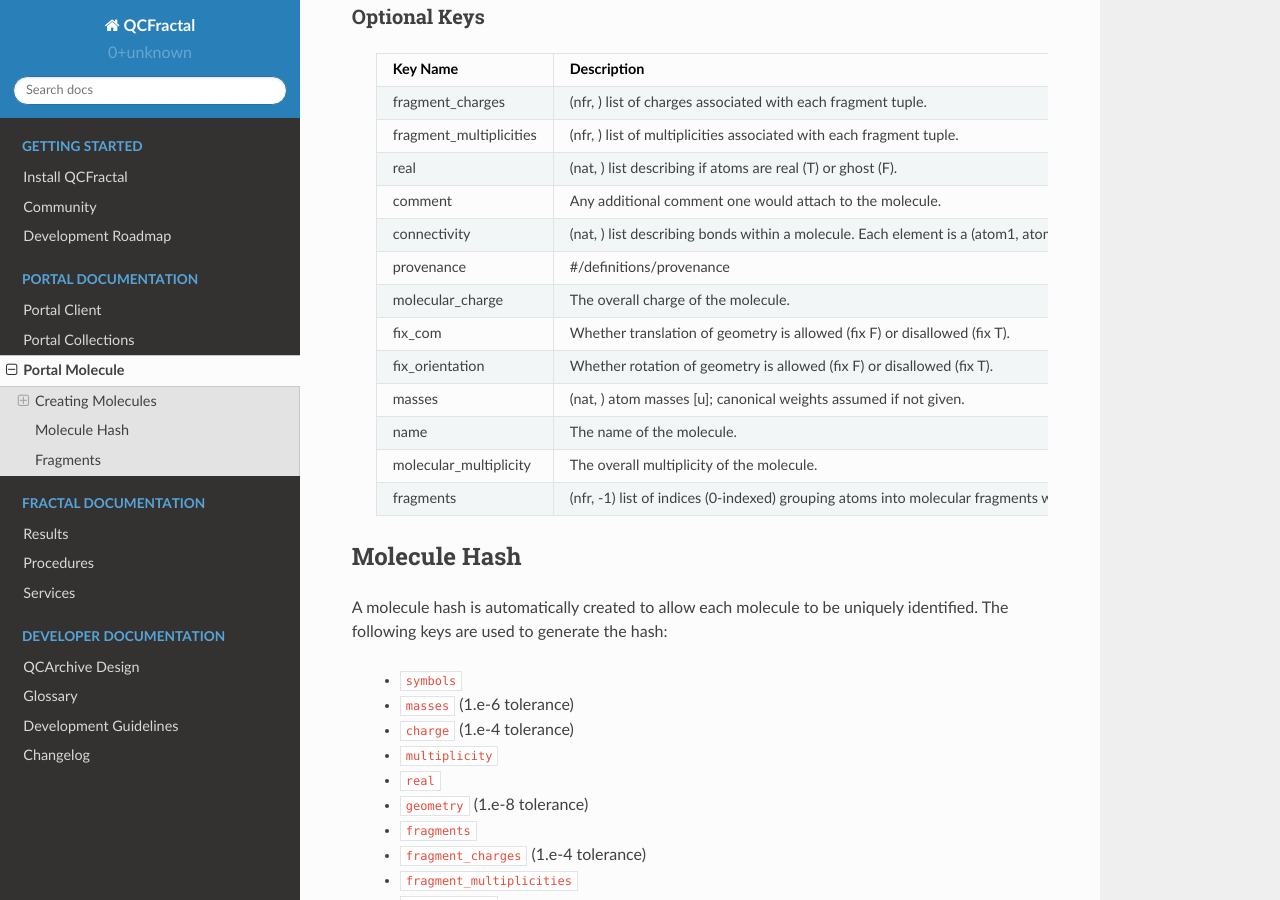
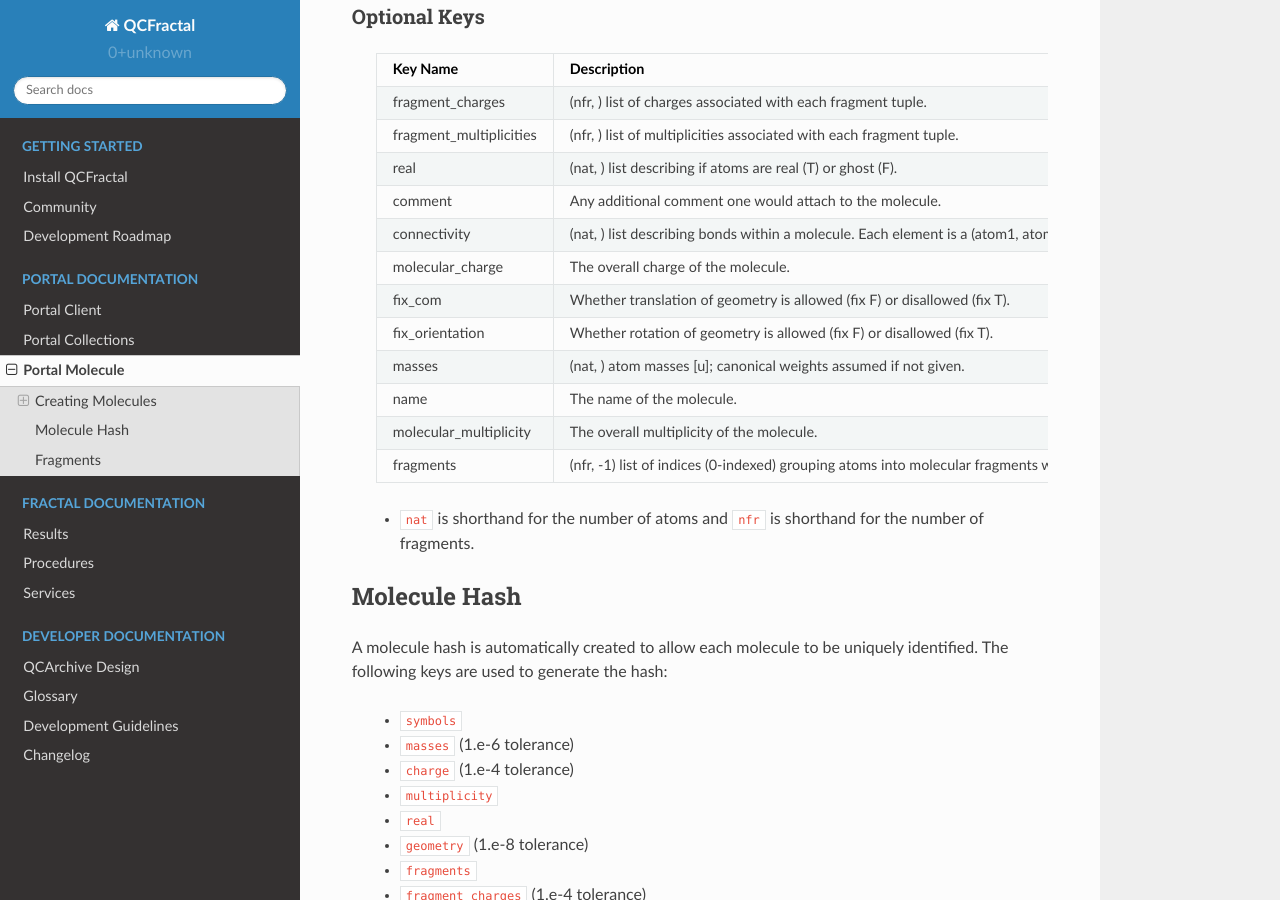
Before and after one commit to MolSSI/QCFractal, a Sphinx documentation site: the page built from docs/source/portal-molecule.rst, in a window 1280 px wide and 900 px high, scrolled down 872 px. Built offline with Sphinx 7.4.7 and the Read the Docs theme 2.0.0, drawn with Linux system fonts in a browser that asks for light colours.

Commit message:
Feedback: Minor changes based on feedback in #65.

```diff
--- a/docs/source/collection-dataset.rst
+++ b/docs/source/collection-dataset.rst
@@ -26,6 +26,8 @@ New reactions can be added by providing the linear combination of molecules
 required to compute the desired quantity. When the Dataset is queried these
 linear combinations area automatically combined for the caller.
 
+.. code-block:: python
+
     ds = ptl.collections.Dataset("Atomization Energies", dtype="ie")
 
     N2 = ptl.Molecule("""
@@ -44,6 +46,8 @@ linear combinations area automatically combined for the caller.
 
 A given reaction can be examined by using the ``get_rxn`` function. We store
 the ``molecule_hash`` followed by the coefficient.
+
+.. code-block:: python
 
     json.dumps(ds.get_rxn("Nitrogen Molecule"), indent=2)
     {
--- a/docs/source/portal-molecule.rst
+++ b/docs/source/portal-molecule.rst
@@ -53,8 +53,6 @@ Optional Keys
    +-----------------------------------------------+--------------------------------------------------------------------------------------------------------------------------+-----------------------------+
    | connectivity                                  | (nat, ) list describing bonds within a molecule. Each element is a (atom1, atom2, order) tuple.                          | array[array]                |
    +-----------------------------------------------+--------------------------------------------------------------------------------------------------------------------------+-----------------------------+
-   | provenance                                    | #/definitions/provenance                                                                                                 | object                      |
-   +-----------------------------------------------+--------------------------------------------------------------------------------------------------------------------------+-----------------------------+
    | molecular_charge                              | The overall charge of the molecule.                                                                                      | number                      |
    +-----------------------------------------------+--------------------------------------------------------------------------------------------------------------------------+-----------------------------+
    | fix_com                                       | Whether translation of geometry is allowed (fix F) or disallowed (fix T).                                                | boolean                     |
@@ -69,6 +67,8 @@ Optional Keys
    +-----------------------------------------------+--------------------------------------------------------------------------------------------------------------------------+-----------------------------+
    | fragments                                     | (nfr, -1) list of indices (0-indexed) grouping atoms into molecular fragments within the topology.                       | array[array]                |
    +-----------------------------------------------+--------------------------------------------------------------------------------------------------------------------------+-----------------------------+
+
+   * ``nat`` is shorthand for the number of atoms and ``nfr`` is shorthand for the number of fragments.
 
 Molecule Hash
 -------------
```
